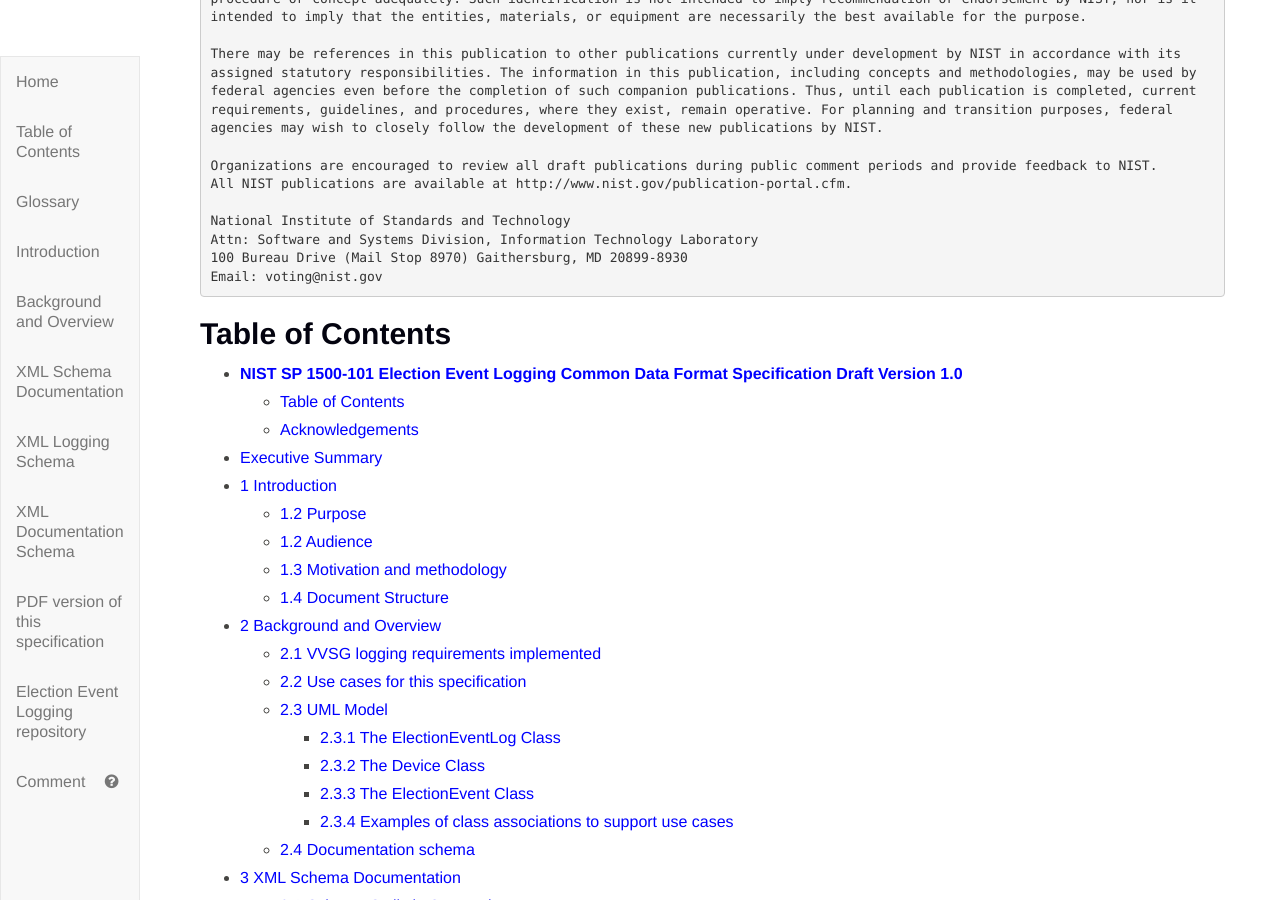
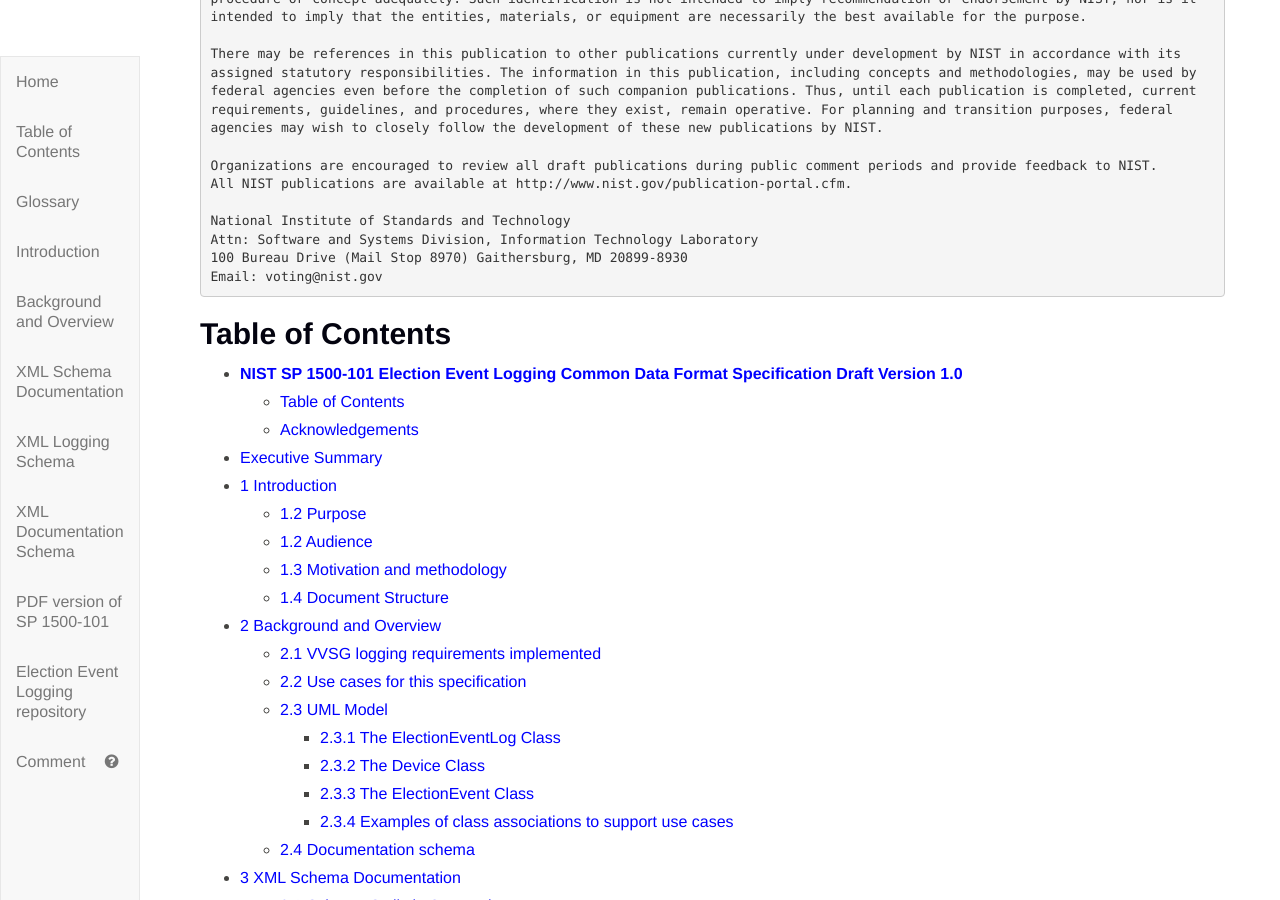
Before and after one commit to usnistgov/ElectionEventLogging, a Jekyll site: the page built from index.md, in a window 1280 px wide and 900 px high, scrolled down 355 px. Built offline with Jekyll 4.4.1, drawn with Linux system fonts in a browser that asks for light colours; our own code applies the rules of GitHub Pages for plain Markdown files.

Commit message:
updated text

```diff
--- a/_includes/sidenav.html
+++ b/_includes/sidenav.html
@@ -35,7 +35,7 @@
       <a href="{{ site.baseurl }}/index.html#appendix-f-election-event-logging-documentation-xml-schema">XML Documentation Schema</a>
     </li>
     <li>
-      <a href="https://github.com/{{ site.org_name }}/{{ site.repo_name }}/blob/master/DRAFT-NIST%201500-XXX%20ElectionEventLogging-V1.pdf" class="icon">PDF version of this specification</a>
+      <a href="https://github.com/{{ site.org_name }}/{{ site.repo_name }}/blob/master/DRAFT-NIST%201500-XXX%20ElectionEventLogging-V1.pdf" class="icon">PDF version of SP 1500-101</a>
     </li>
     <li>
       <a href="https://github.com/{{ site.org_name }}/{{ site.repo_name }}" class="icon">Election Event Logging repository</a>
```
